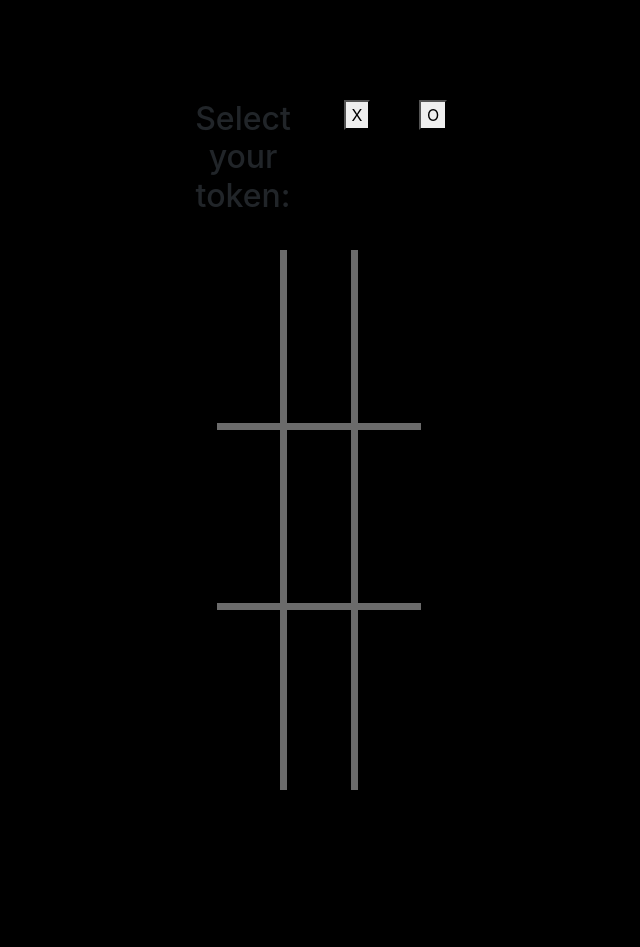
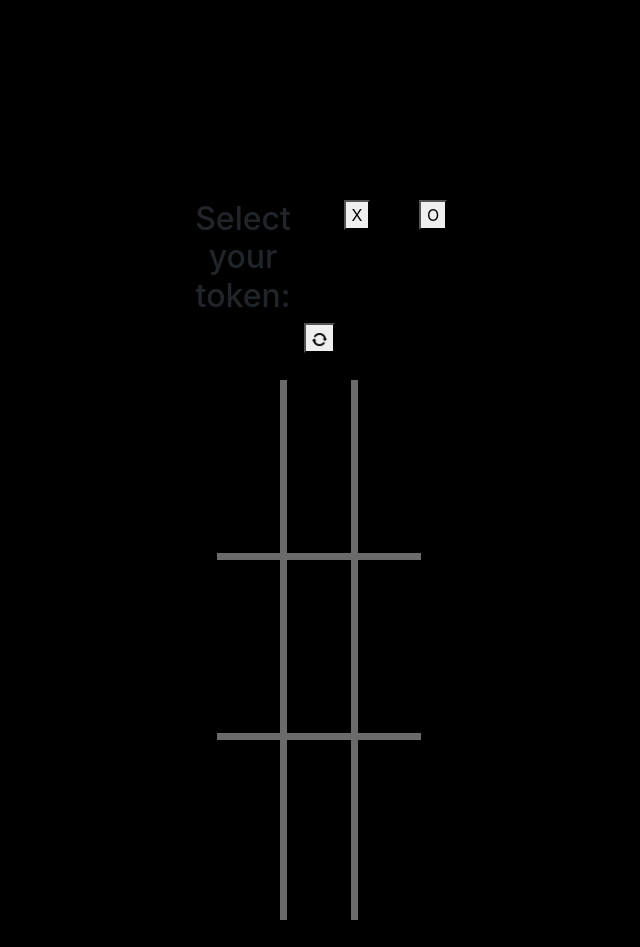
Before and after one commit to huasmc/test, a React (Create React App) app: page / in a window 1280 px wide. Shown: the whole page, without its empty margins (321-961 px from the left). Before the commit the page ends 817 px from the top, so only its background shows below. Built offline with nearby package versions, Linux system fonts and the light colour scheme.

Commit message:
feat: reset board

```diff
--- a/src/App.css
+++ b/src/App.css
@@ -1,8 +1,12 @@
 .App {
   text-align: center;
-  margin-top: 100px;
+  margin-top: 25vh;
 }
 
 .token-selector {
   padding: 0 500px;
 }
+
+.icon {
+  width: 15px;
+}
--- a/src/App.tsx
+++ b/src/App.tsx
@@ -5,6 +5,8 @@ import { useState } from "react";
 
 function App() {
   const [playerToken, setPlayerToken] = useState<string>("");
+
+  const resetToken = () => setPlayerToken("");
   return (
     <div className="App">
       <Row className="token-selector">
@@ -27,6 +29,11 @@ function App() {
             O
           </button>
         </Col>
+        <Col>
+          <button>
+            <img alt="" src="reset.png" className="icon" onClick={resetToken} />
+          </button>
+        </Col>
       </Row>
       <Board playerToken={playerToken} />
     </div>
--- a/src/components/board.tsx
+++ b/src/components/board.tsx
@@ -22,6 +22,7 @@ function Board({ playerToken }: boardProps) {
 
   useEffect(() => {
     if (playerToken === "X") setBotToken("O");
+    else if (playerToken === "") reset();
     else setBotToken("X");
   }, [playerToken]);
 
@@ -55,6 +56,13 @@ function Board({ playerToken }: boardProps) {
     setCells(unflattenBoard(newFlatBoard, 3));
   };
 
+  const reset = () =>
+    setCells([
+      [0, 1, 2],
+      [3, 4, 5],
+      [6, 7, 8],
+    ]);
+
   return (
     <div className="board">
       {cells.map((row, index) => (
```
Also changed, not shown: public/reset.png (added).
